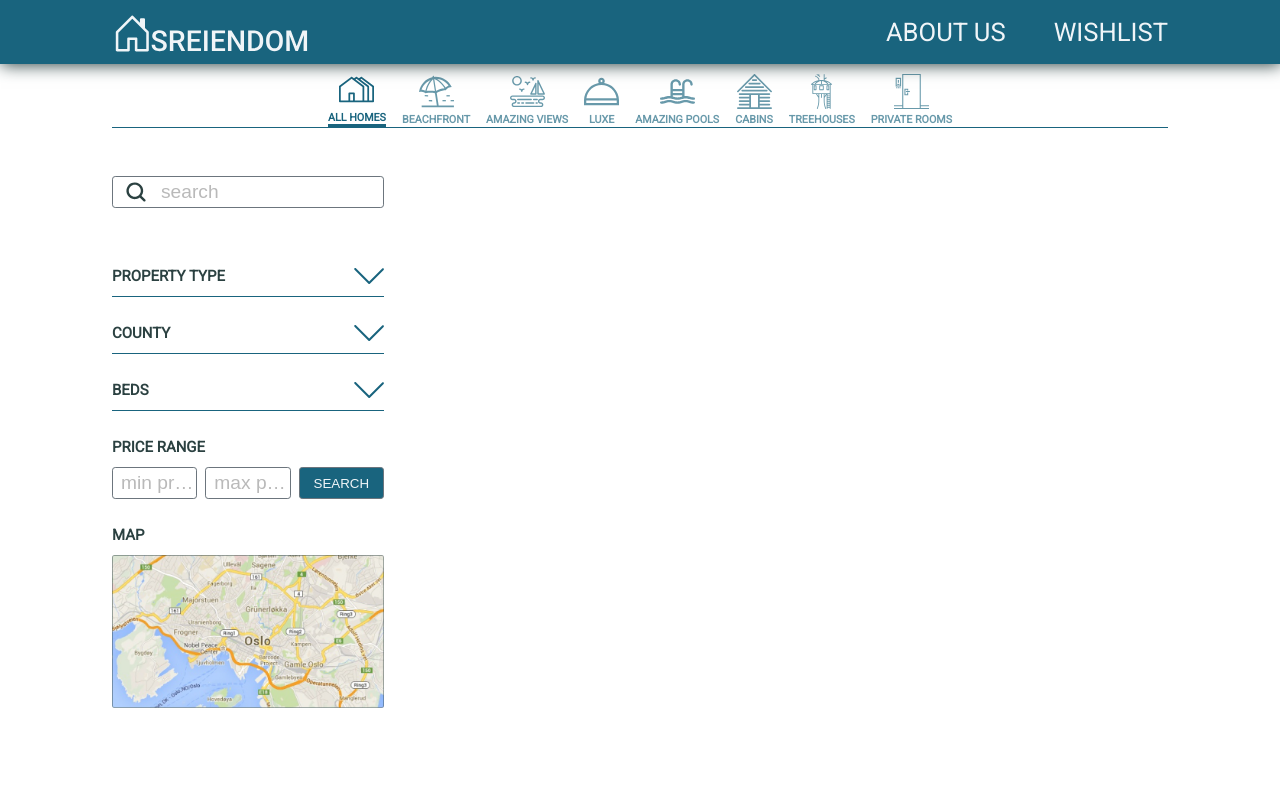
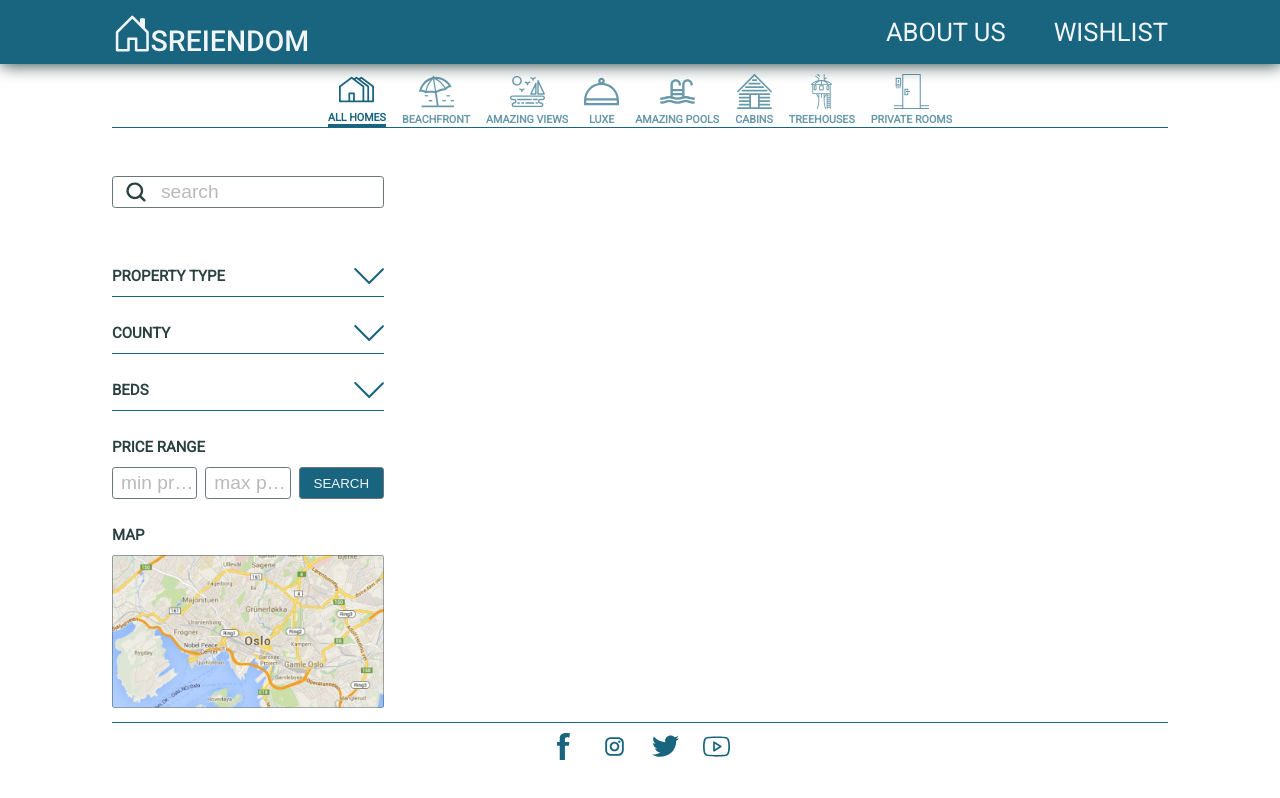
Before and after one commit to SergeiRavinski/SREiendom, a plain HTML site: page index.html in a window 1280 px wide. Drawn offline with Linux system fonts and the light colour scheme.

Commit message:
Feature/footer (#28)
* Created html structure for footer

* Imported footer css

* Added css styles for footer

```diff
--- a/_app/css/main.css
+++ b/_app/css/main.css
@@ -6,3 +6,4 @@
 @import '/_app/css/modules/header.css';
 @import '/_app/css/modules/filtering_header.css';
 @import '/_app/css/modules/aside.css';
+@import '/_app/css/modules/footer.css';
--- /dev/null
+++ b/_app/css/modules/footer.css
@@ -0,0 +1,48 @@
+footer {
+	display: flex;
+	flex-direction: row;
+	align-items: center;
+	justify-content: center;
+	color: var(--primary-dark);
+	height: 3rem;
+	border-top: 0.09rem solid var(--primary-dark);
+	margin: var(--gap-padding) var(--gap-body-row);
+}
+
+.footer__icons {
+	display: flex;
+	flex-direction: row;
+	align-items: center;
+	gap: 1.5rem;
+}
+
+.footer__icons a {
+	display: flex;
+	align-items: center;
+}
+
+.footer__icons img {
+	height: 1.7rem;
+}
+
+.footer__icons:hover .footer__icon--hovered:not(:hover) {
+	opacity: 0.6;
+	transition: all 0.25s ease-in-out;
+}
+
+@media screen and (max-width: 900px) {
+
+	footer {
+		height: 2rem;
+		border-top: none;
+		margin-top: 1rem;
+	}
+
+	.footer__icons {
+		gap: 1rem;
+	}
+
+	.footer__icons a img {
+		width: 1.2rem;
+	}
+}
--- a/index.html
+++ b/index.html
@@ -292,7 +292,27 @@
 
 		</main>
 
-		<footer></footer>
+		<footer>
+			<section class="footer__icons">
+
+				<a href="https://www.facebook.com" class="footer__icon--hovered">
+					<img src="/_app/assets/icons/facebook.svg" alt="Facebook icon">
+				</a>
+
+				<a href="https://www.instagram.com" class="footer__icon--hovered">
+					<img src="/_app/assets/icons/instagram.svg" alt="Instagram icon">
+				</a>
+
+				<a href="https://www.instagram.com" class="footer__icon--hovered">
+					<img src="/_app/assets/icons/twitter.svg" alt="Twitter icon">
+				</a>
+
+				<a href="https://www.instagram.com" class="footer__icon--hovered">
+					<img src="/_app/assets/icons/youtube.svg" alt="Youtube icon">
+				</a>
+
+			</section>
+		</footer>
 
 	</body>
 </html>
```
